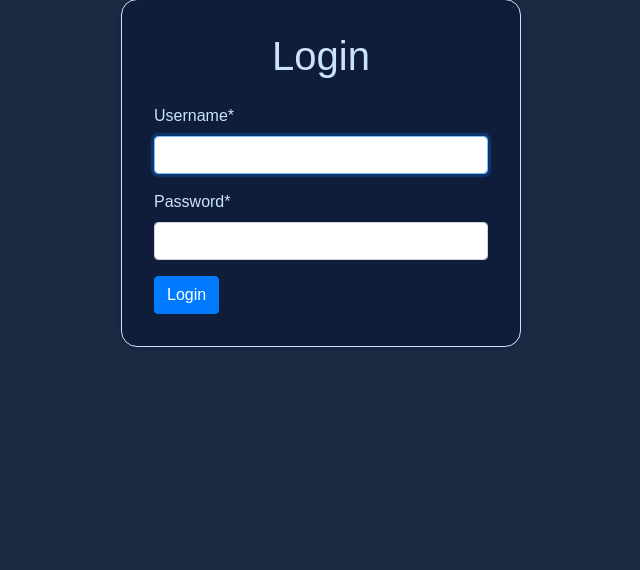
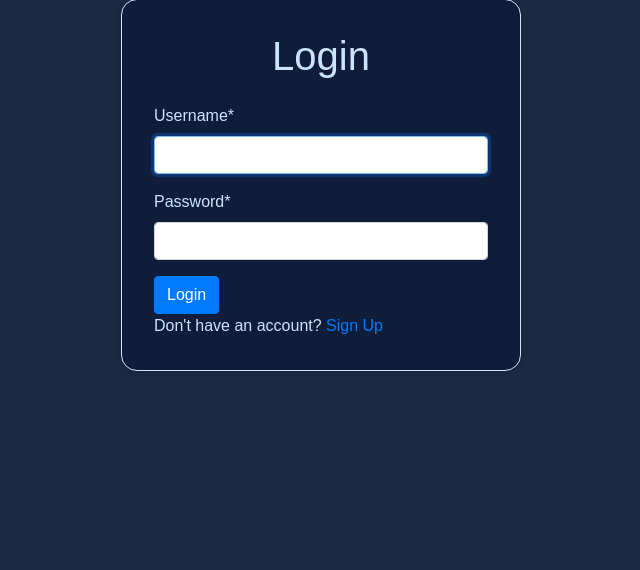
Before and after one commit to sosunovych-andrii/task-manager, a Django app: page /accounts/login/ in a window 1280 px wide. Shown: the part 137-707 px from the top of the page, without its empty margins (319-959 px from the left). Run offline with Django 5.2, Linux system fonts and the light colour scheme; some libraries are stand-ins or nearby versions.

Commit message:
Improve login template

```diff
--- a/templates/registration/login.html
+++ b/templates/registration/login.html
@@ -2,15 +2,19 @@
 {% load crispy_forms_filters %}
 
 {% block content %}
-
   <div class="login-container">
     <h1>Login</h1>
 
-  <form action="{% url 'login' %}" method="POST">
+    <form action="{% url 'login' %}" method="POST" novalidate>
       {% csrf_token %}
       {{ form|crispy }}
+      <div class="submit-container">
         <input type="submit" value="Login" class="btn btn-primary">
+        <div class="secondary-action">
+          <span>Don't have an account?</span>
+          <a href="{% url 'core:sign-up' %}" class="secondary-link">Sign Up</a>
+        </div>
+      </div>
     </form>
   </div>
-
 {% endblock %}
```
Lines whose indentation alone changed are shown as unchanged.
